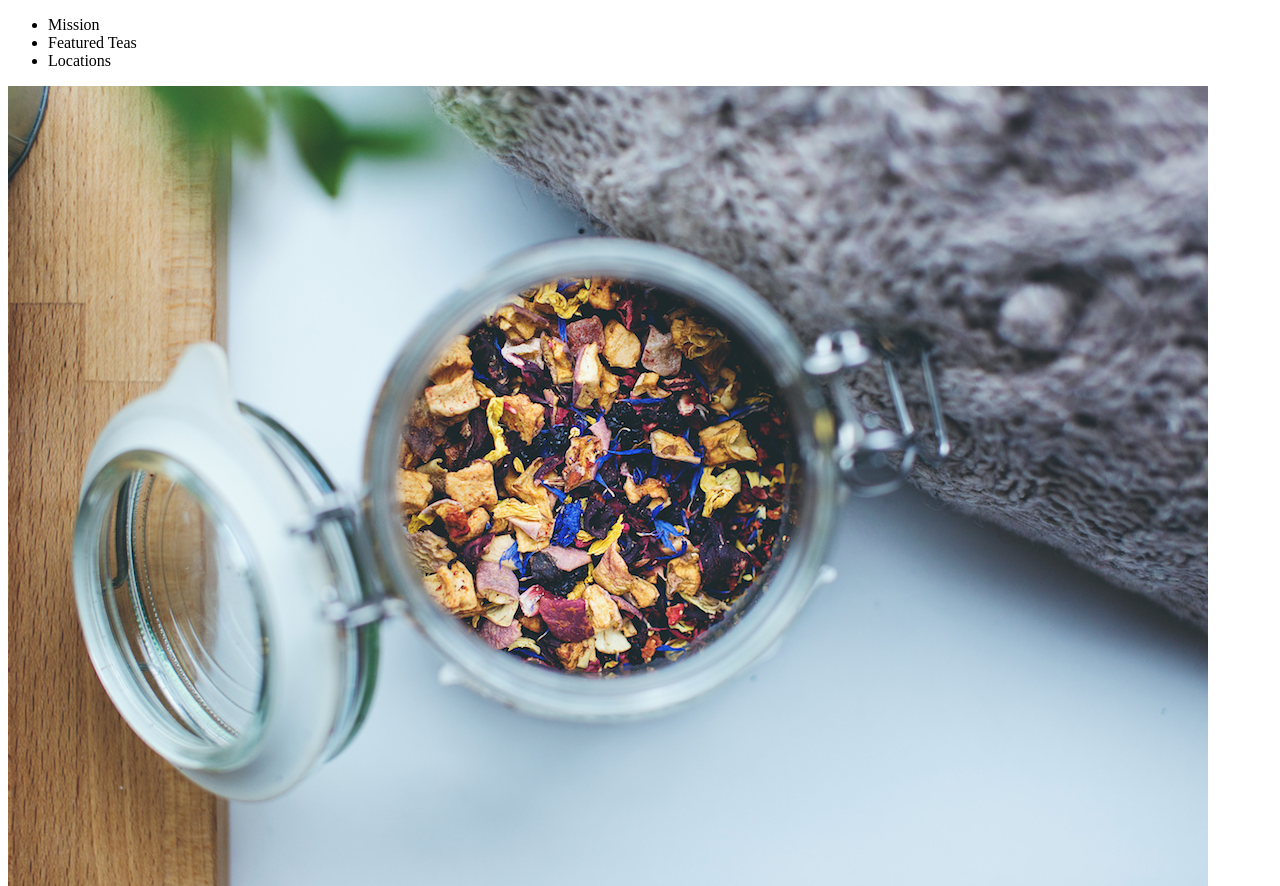
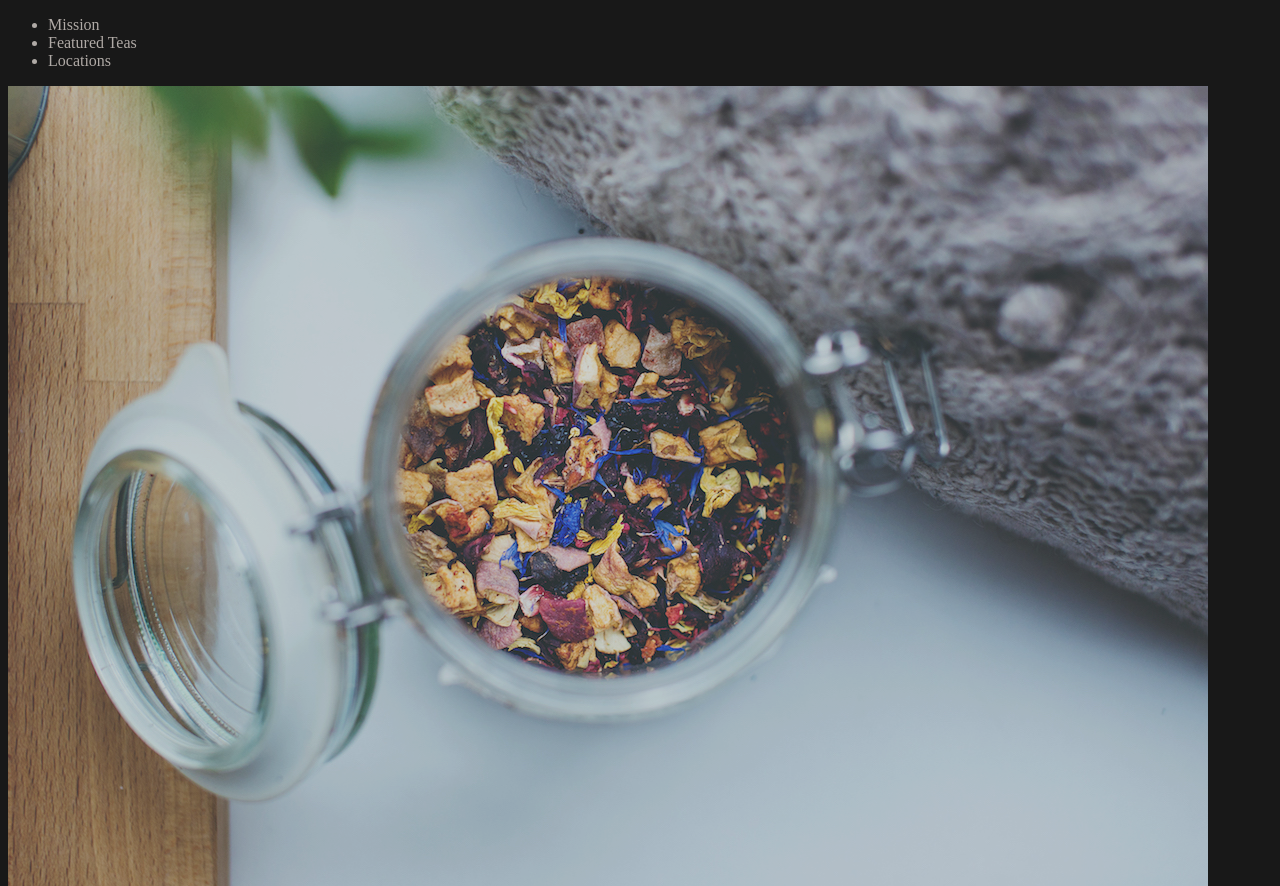
Before and after one commit to Trfitzy/css_html_practice, a plain HTML site: page index.html in a window 1280 px wide. Shown: the top 886 px of the page. Drawn offline with Linux system fonts and the light colour scheme.

Commit message:
Update index.html

```diff
--- a/index.html
+++ b/index.html
@@ -2,7 +2,7 @@
 <html>
 <head>
   <title>Tea Cozy 2</title>
-  <link rel="stylesheet" type="text/css" href="./styles.css">
+  <link rel="stylesheet" type="text/css" href="./style.css">
 </head>
 
 <body>
```
